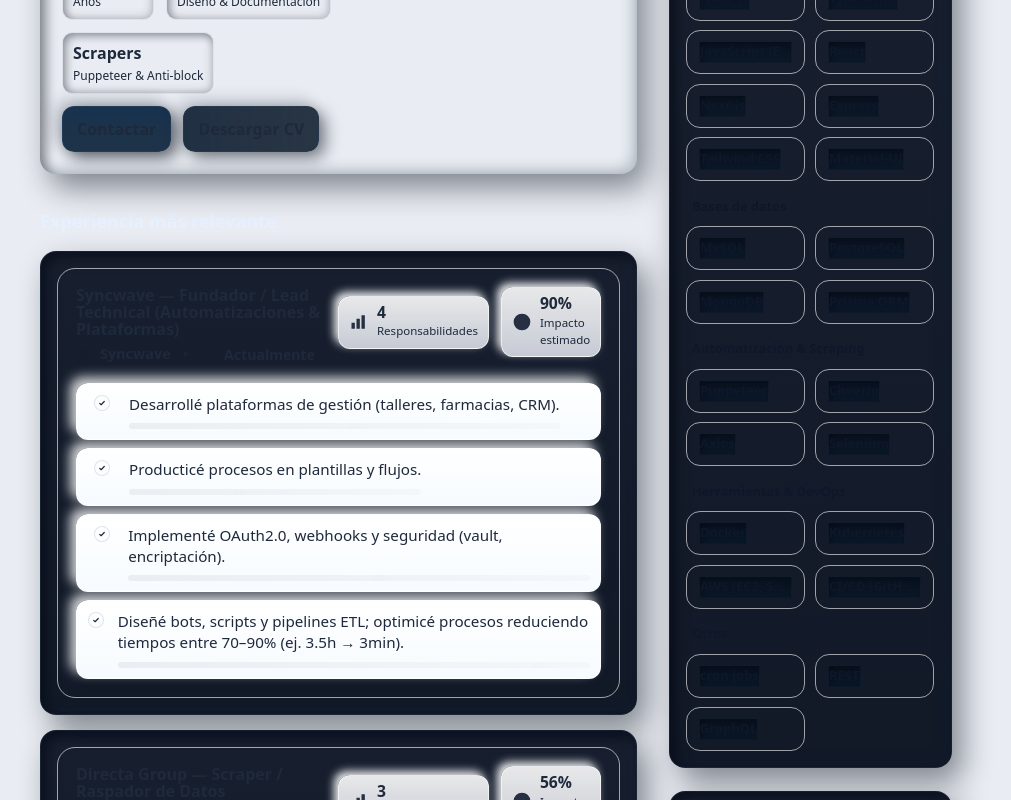
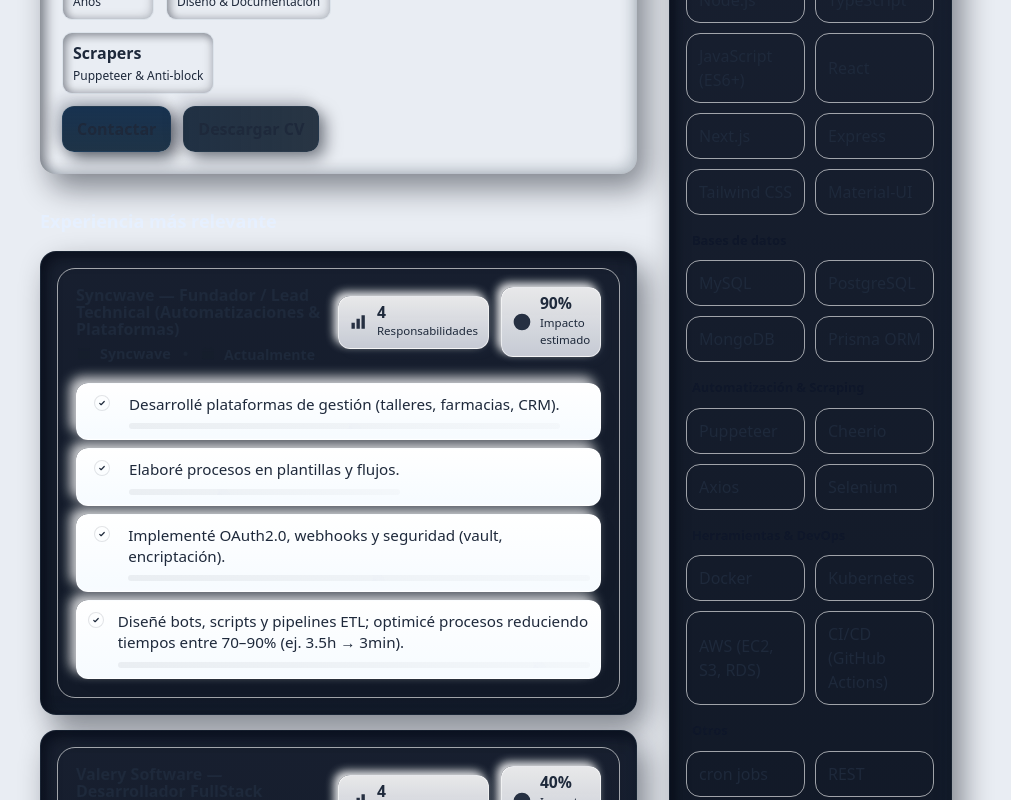
Before and after one commit to Leinerwill25/portafolio-dev, a Next.js app: page / in a window 1280 px wide. Shown: the part 680-1480 px from the top of the page, without its empty margins (144-1155 px from the left). Built offline with nearby package versions, Linux system fonts and the light colour scheme.

Commit message:
cuarto commit

```diff
--- a/src/app/page.tsx
+++ b/src/app/page.tsx
@@ -78,19 +78,19 @@ const cv = {
 			company: 'Syncwave',
 			role: 'Fundador / Lead Technical (Automatizaciones & Plataformas)',
 			period: 'Actualmente',
-			responsibilities: ['Desarrollé plataformas de gestión (talleres, farmacias, CRM).', 'Producticé procesos en plantillas y flujos.', 'Implementé OAuth2.0, webhooks y seguridad (vault, encriptación).', 'Diseñé bots, scripts y pipelines ETL; optimicé procesos reduciendo tiempos entre 70–90% (ej. 3.5h → 3min).'],
+			responsibilities: ['Desarrollé plataformas de gestión (talleres, farmacias, CRM).', 'Elaboré procesos en plantillas y flujos.', 'Implementé OAuth2.0, webhooks y seguridad (vault, encriptación).', 'Diseñé bots, scripts y pipelines ETL; optimicé procesos reduciendo tiempos entre 70–90% (ej. 3.5h → 3min).'],
+		},
+		{
+			company: 'Valery Software',
+			role: 'Desarrollador FullStack',
+			period: '',
+			responsibilities: ['Diseñé e implementé APIs RESTful y microservicios en Node.js para la gestión de transcripciones y almacenamiento de datos estructurados.', 'Desarrollé interfaces interactivas con React.js/Next.js, Material-UI y Tailwind, mejorando la experiencia de usuario y reduciendo tiempos de carga un 40%.', 'Configuré y optimicé bases de datos MySQL con Prisma, implementando migraciones, consultas complejas y paginación eficiente.', 'Lideré la migración de un sistema monolítico a una arquitectura modular, reduciendo costos de infraestructura y facilitando la escalabilidad.'],
 		},
 		{
 			company: 'Directa Group',
 			role: 'Scraper / Raspador de Datos',
 			period: '2022 - 2023',
 			responsibilities: ['Automatización de extracción (Puppeteer, Axios).', 'Pipelines Node.js para ETL en NoSQL/SQL.', 'Mecanismos de retry y throttling para evitar bloqueos.'],
-		},
-		{
-			company: 'Valery Software',
-			role: 'Desarrollador FullStack',
-			period: '',
-			responsibilities: ['Diseñé e implementé APIs RESTful y microservicios en Node.js para la gestión de transcripciones y almacenamiento de datos estructurados.', 'Desarrollé interfaces interactivas con React.js/Next.js, Material-UI y Tailwind, mejorando la experiencia de usuario y reduciendo tiempos de carga un 40%.', 'Configuré y optimicé bases de datos MySQL con Prisma, implementando migraciones, consultas complejas y paginación eficiente.', 'Lideré la migración de un sistema monolítico a una arquitectura modular, reduciendo costos de infraestructura y facilitando la escalabilidad.'],
 		},
 	],
 	skills: {
--- a/src/components/SkillsGrid.tsx
+++ b/src/components/SkillsGrid.tsx
@@ -55,7 +55,7 @@ export default function SkillsGrid({ skills = ['Node.js', 'TypeScript', 'React /
 						<div className="group-items" role="list" aria-label={`${groupName} lista`}>
 							{items.map((skill) => (
 								<div key={skill} role="listitem" className="skill-card" tabIndex={0} aria-label={skill}>
-									<p className="skill-label">{skill}</p>
+									<p>{skill}</p>
 								</div>
 							))}
 						</div>
```
